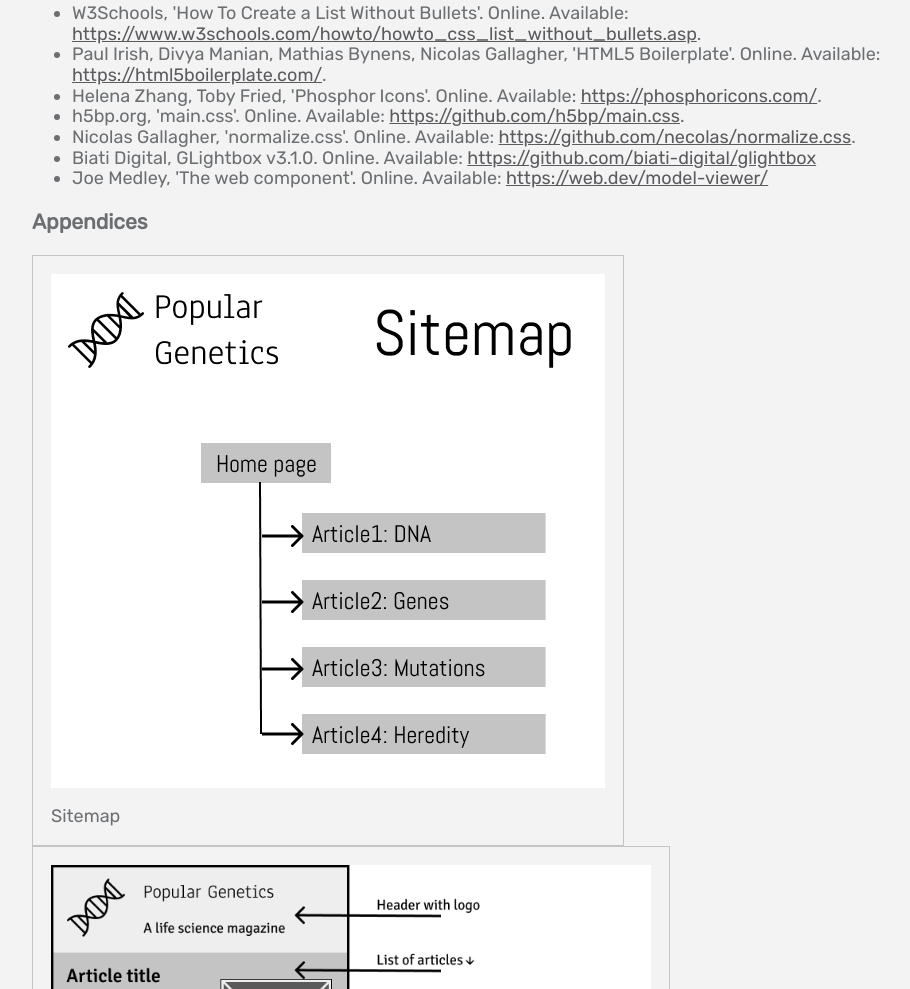
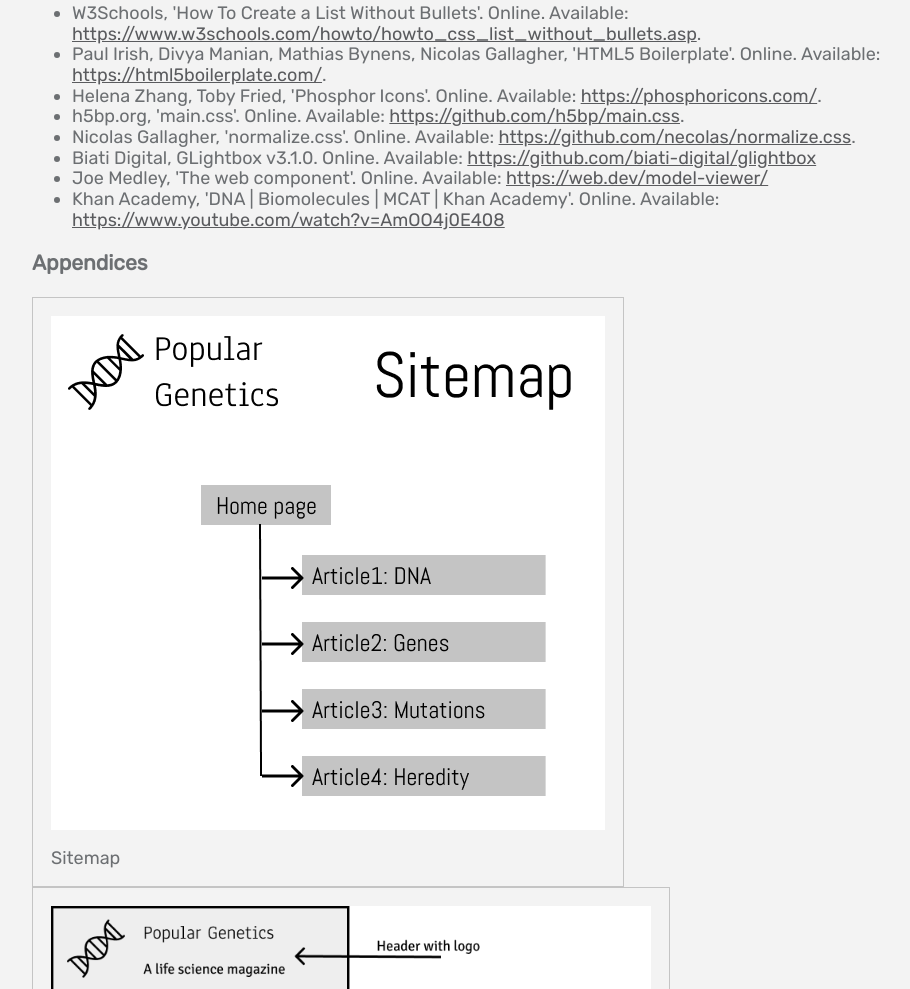
Before and after one commit to plashchynski/popular-genetics, a plain HTML site: page report.html in a window 1280 px wide. Shown: the part 2268-3257 px from the top of the page, without its empty margins (158-1068 px from the left). Drawn offline with Linux system fonts and the light colour scheme; a web font is replaced by a local one.

Commit message:
Add creds

```diff
--- a/report.html
+++ b/report.html
@@ -271,6 +271,11 @@
             Joe Medley, 'The <model-viewer> web component'. Online. Available:
             <a href="https://web.dev/model-viewer/">https://web.dev/model-viewer/</a>
           </li>
+
+          <li>
+            Khan Academy, 'DNA | Biomolecules | MCAT | Khan Academy'. Online. Available:
+            <a href="https://www.youtube.com/watch?v=AmOO4j0E408">https://www.youtube.com/watch?v=AmOO4j0E408</a>
+          </li>
         </ul>
       </p>
     </section>
```
